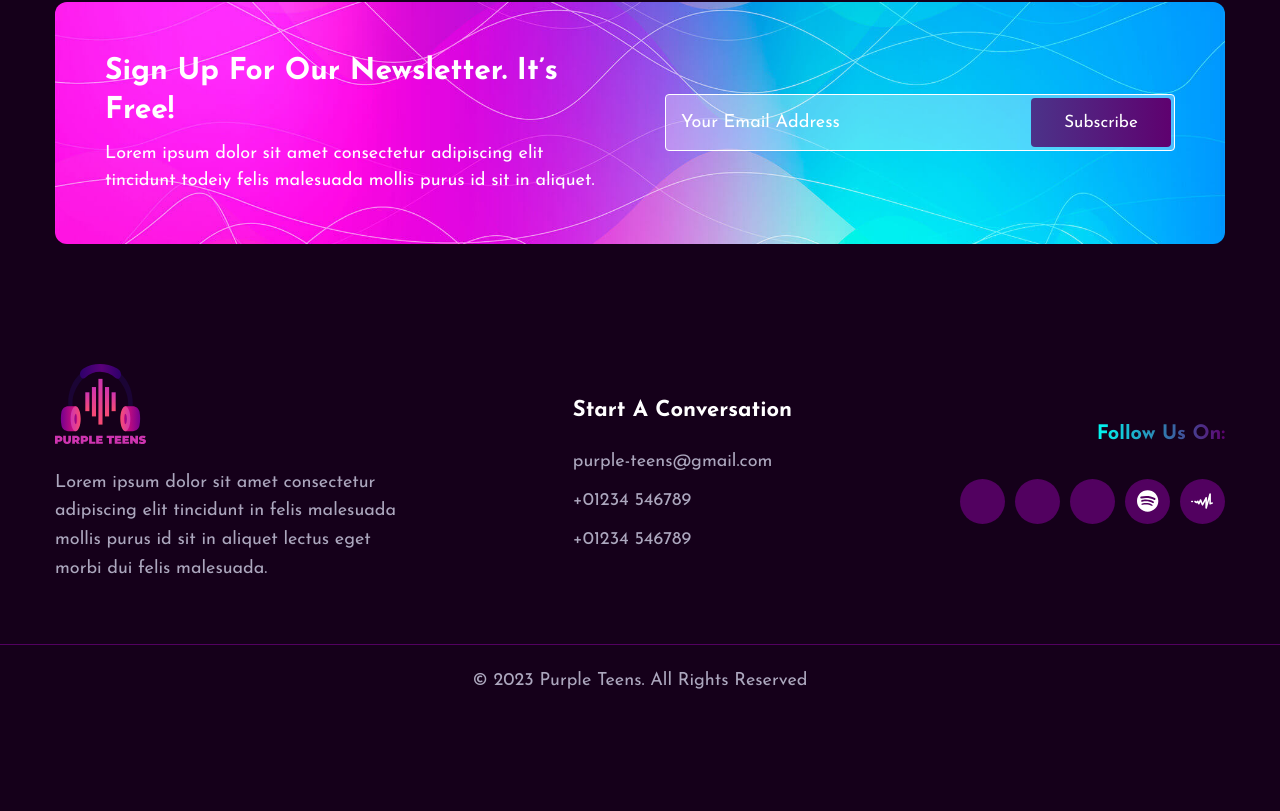
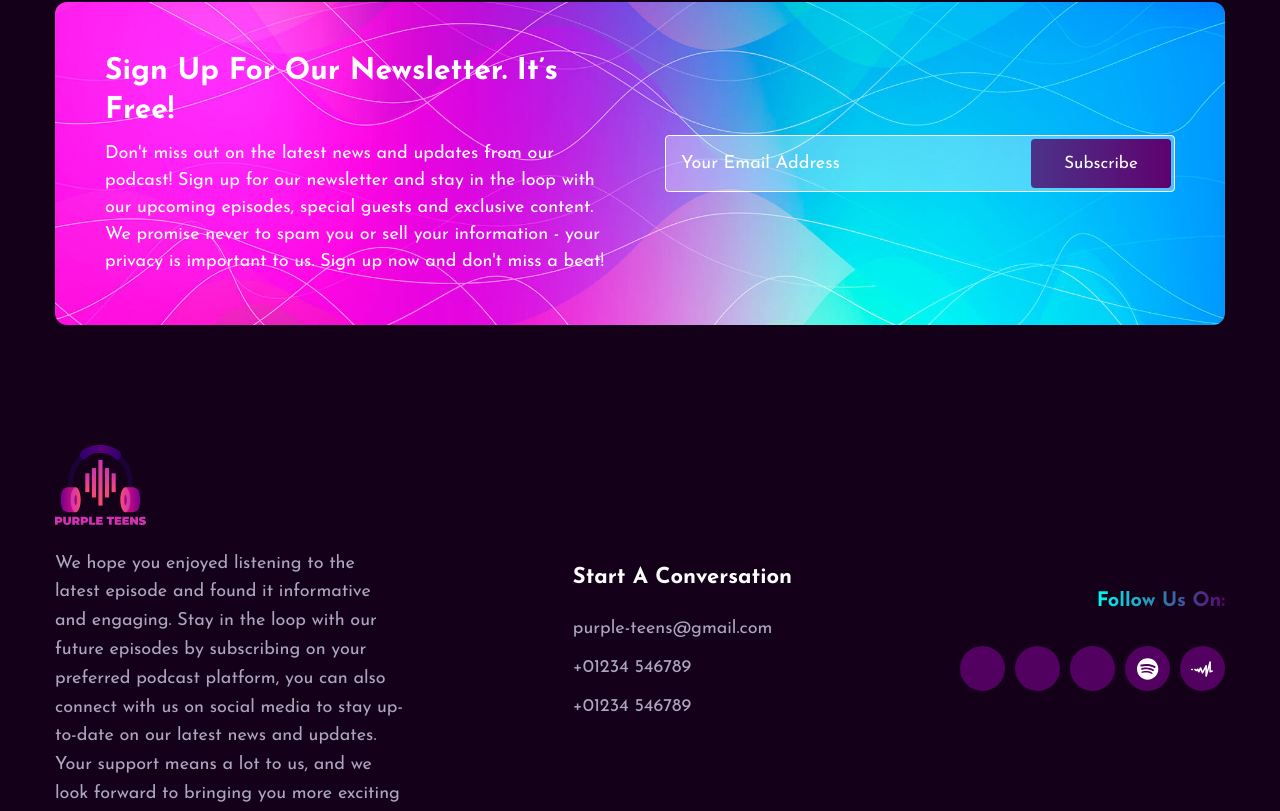
Before and after one commit to DevLipeunim/purple_teens, a React (Vite) app: page / in a window 1280 px wide. Shown: the part 1800-2611 px from the top of the page. Before the commit the page ends 2517 px from the top, so only its background shows below. Built offline with nearby package versions, Linux system fonts and the light colour scheme; some icons are missing.

Commit message:
New fixing5

```diff
--- a/index.html
+++ b/index.html
@@ -21,11 +21,11 @@
       content="black-translucent"
     />
     <meta name="author" content="Lipeunim" />
-    <meta name="site_name" content="Purple Teens Website" />
-    <meta property="og:title" content="Purple Teens Website" />
+    <meta name="site_name" content="Purple Teens Podcast" />
+    <meta property="og:title" content="Purple Teens Podcast" />
     <meta
       property="og:image"
-      content="https://purple-teens.vercel.app/src/assets/img/Eflyer.jpeg"
+      content="https://purple-teens.vercel.app/public/favicon.svg"
     />
     <meta property="og:type" content="website" />
     <meta property="og:image:type" content="image/jpeg" />
--- a/src/components/Footer/Footer.jsx
+++ b/src/components/Footer/Footer.jsx
@@ -30,9 +30,7 @@ export default function Footer() {
             </Link>
 
             <p className="footer-text">
-              Lorem ipsum dolor sit amet consectetur adipiscing elit tincidunt
-              in felis malesuada mollis purus id sit in aliquet lectus eget
-              morbi dui felis malesuada.
+              We hope you enjoyed listening to the latest episode and found it informative and engaging. Stay in the loop with our future episodes by subscribing on your preferred podcast platform, you can also connect with us on social media to stay up-to-date on our latest news and updates.<br/>Your support means  a lot to us, and we look forward to bringing you more exciting content. Thanks for turning in!
             </p>
           </div>
 
@@ -83,13 +81,13 @@ export default function Footer() {
               </li>
 
               <li>
-                <a href="#" className="social-link">
+                <a href="https://open.spotify.com/show/5uE8vXl7hKLY528Mn5vmhN" className="social-link">
                 <FontAwesomeIcon icon={faSpotify} />
                 </a>
               </li>
 
               <li>
-                <a href="#" className="social-link">
+                <a href="https://audiomack.com/search?q=Purple%20Teens" className="social-link">
                 <img
                       src={AudioMack}
                       alt="Audiomack logo"
--- a/src/pages/Donate.jsx
+++ b/src/pages/Donate.jsx
@@ -31,6 +31,7 @@ function Donate() {
   };
 
   const handleFlutterPayment = useFlutterwave(config);
+
 
   return (
     <div className="App">
--- a/src/pages/Home.jsx
+++ b/src/pages/Home.jsx
@@ -40,13 +40,13 @@ function Home() {
                 <div className="btn-link-wrapper">
                   <p className="btn-title">Subscribe On:</p>
 
-                  <a href="#" className="btn-link">
+                  <a href="https://open.spotify.com/show/5uE8vXl7hKLY528Mn5vmhN" className="btn-link">
                     <FontAwesomeIcon icon={faSpotify} />
 
                     <span>Spotify</span>
                   </a>
 
-                  <a href="#" className="btn-link">
+                  <a href="https://audiomack.com/search?q=Purple%20Teens" className="btn-link">
                     <img
                       src={AudioMack}
                       alt="Audiomack logo"
@@ -56,7 +56,7 @@ function Home() {
                     <span>Audiomack</span>
                   </a>
 
-                  <a href="#" className="btn-link">
+                  <a href="https://anchor.fm/purple-teens" className="btn-link">
                     <IonIcon name="logo-apple" />
 
                     <span>Apple Music</span>
@@ -296,9 +296,7 @@ function Home() {
                 </h3>
 
                 <p className="card-text">
-                  Lorem ipsum dolor sit amet consectetur adipiscing elit
-                  tincidunt todeiy felis malesuada mollis purus id sit in
-                  aliquet.
+                  Don&#39;t miss out on the latest news and updates from our podcast! Sign up for our newsletter and stay in the loop with our upcoming episodes, special guests and exclusive content. We promise never to spam you or sell your information - your privacy is important to us. Sign up now and don&#39;t miss a beat!
                 </p>
               </div>
 
```
